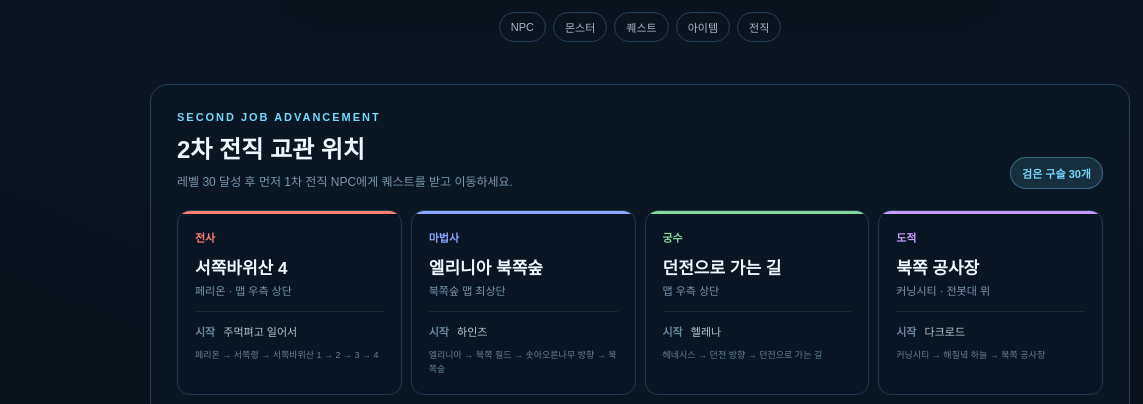
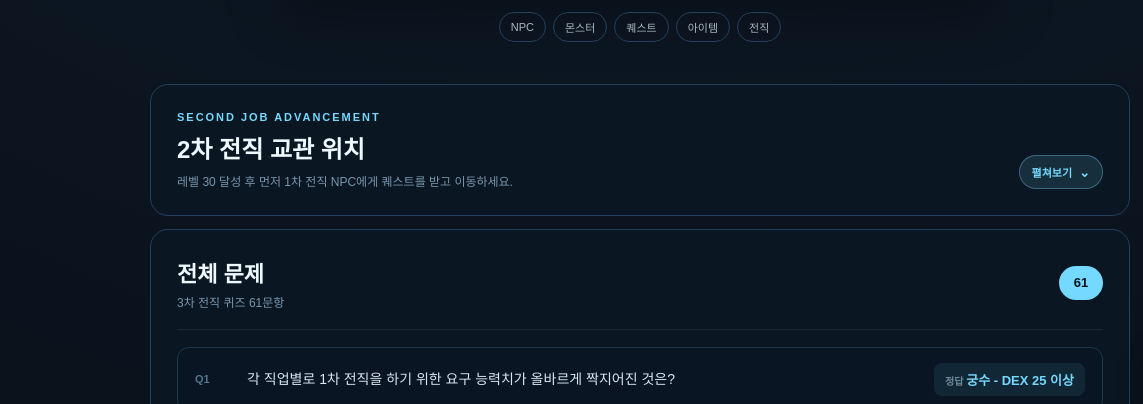
Before and after one commit to heesue94-cloud/banggu-gg, a plain HTML site: page job.html in a window 1280 px wide. Shown: the part 387-791 px from the top of the page, 0-1143 px from the left. Drawn offline with Linux system fonts and the light colour scheme; a web font is replaced by a local one.

Commit message:
2차 전직 위치 기본 접기 적용

```diff
--- a/job.css
+++ b/job.css
@@ -12,11 +12,18 @@
 .quick-keywords button { padding: 6px 11px; border: 1px solid var(--line); border-radius: 999px; color: #aab8c2; background: transparent; cursor: pointer; font-size: 11px; }
 .quick-keywords button:hover { color: var(--accent); border-color: var(--accent); background: var(--accent-soft); }
 .second-job-panel { margin-bottom: 13px; padding: 26px; border: 1px solid var(--line); border-radius: 18px; background: rgba(12,23,36,.9); }
-.second-job-heading { display: flex; align-items: flex-end; justify-content: space-between; gap: 20px; }
+.second-job-heading { display: flex; align-items: flex-end; justify-content: space-between; gap: 20px; list-style: none; cursor: pointer; }
+.second-job-heading::-webkit-details-marker { display: none; }
+.second-job-heading:hover h2 { color: var(--accent); }
 .second-job-heading .eyebrow { margin-bottom: 7px; }
 .second-job-heading h2 { margin: 0; font-size: 24px; }
 .second-job-heading p:not(.eyebrow) { margin: 7px 0 0; color: var(--muted); font-size: 12px; }
-.second-job-heading > span { padding: 7px 11px; color: var(--accent); border: 1px solid rgba(117,217,255,.35); border-radius: 999px; background: var(--accent-soft); font-size: 11px; font-weight: 700; }
+.second-job-toggle { flex: 0 0 auto; padding: 8px 12px; color: var(--accent); border: 1px solid rgba(117,217,255,.35); border-radius: 999px; background: var(--accent-soft); font-size: 11px; font-weight: 700; }
+.second-job-toggle::before { content: "펼쳐보기"; }
+.second-job-toggle::after { content: "⌄"; margin-left: 7px; font-size: 13px; }
+.second-job-panel[open] .second-job-toggle::before { content: "접기"; }
+.second-job-panel[open] .second-job-toggle::after { content: "⌃"; }
+.second-job-content { padding-top: 1px; }
 .job-location-grid { display: grid; grid-template-columns: repeat(4, minmax(0, 1fr)); gap: 9px; margin-top: 21px; }
 .job-location { position: relative; overflow: hidden; padding: 17px; border: 1px solid #1e3b51; border-radius: 13px; background: #091522; }
 .job-location::before { content: ""; position: absolute; top: 0; left: 0; width: 100%; height: 3px; background: var(--job-color, var(--accent)); }
--- a/job.html
+++ b/job.html
@@ -11,7 +11,7 @@
     <link rel="preconnect" href="https://fonts.gstatic.com" crossorigin />
     <link href="https://fonts.googleapis.com/css2?family=Gowun+Dodum&family=IBM+Plex+Sans+KR:wght@400;500;600;700&display=swap" rel="stylesheet" />
     <link rel="stylesheet" href="styles.css?v=20260727-14" />
-    <link rel="stylesheet" href="job.css?v=20260727-2" />
+    <link rel="stylesheet" href="job.css?v=20260727-3" />
   </head>
   <body>
     <header class="topbar">
@@ -48,16 +48,17 @@
         </div>
       </section>
 
-      <section class="second-job-panel">
-        <div class="second-job-heading">
+      <details class="second-job-panel">
+        <summary class="second-job-heading">
           <div>
             <p class="eyebrow">SECOND JOB ADVANCEMENT</p>
             <h2>2차 전직 교관 위치</h2>
             <p>레벨 30 달성 후 먼저 1차 전직 NPC에게 퀘스트를 받고 이동하세요.</p>
           </div>
-          <span>검은 구슬 30개</span>
-        </div>
-        <div class="job-location-grid">
+          <span class="second-job-toggle"></span>
+        </summary>
+        <div class="second-job-content">
+          <div class="job-location-grid">
           <article class="job-location warrior">
             <strong>전사</strong>
             <h3>서쪽바위산 4</h3>
@@ -86,8 +87,8 @@
             <div><b>시작</b> 다크로드</div>
             <small>커닝시티 → 해질녘 하늘 → 북쪽 공사장</small>
           </article>
-        </div>
-        <div class="second-job-flow" aria-label="2차 전직 진행 순서">
+          </div>
+          <div class="second-job-flow" aria-label="2차 전직 진행 순서">
           <span><b>1</b> 1차 전직 NPC에게 퀘스트 받기</span>
           <i>→</i>
           <span><b>2</b> 직업별 교관 찾아가기</span>
@@ -95,8 +96,9 @@
           <span><b>3</b> 검은 구슬 30개 모으기</span>
           <i>→</i>
           <span><b>4</b> 영웅의 증거를 들고 시작 NPC에게 복귀</span>
+          </div>
         </div>
-      </section>
+      </details>
 
       <section class="quiz-panel">
         <div class="quiz-heading">
```
